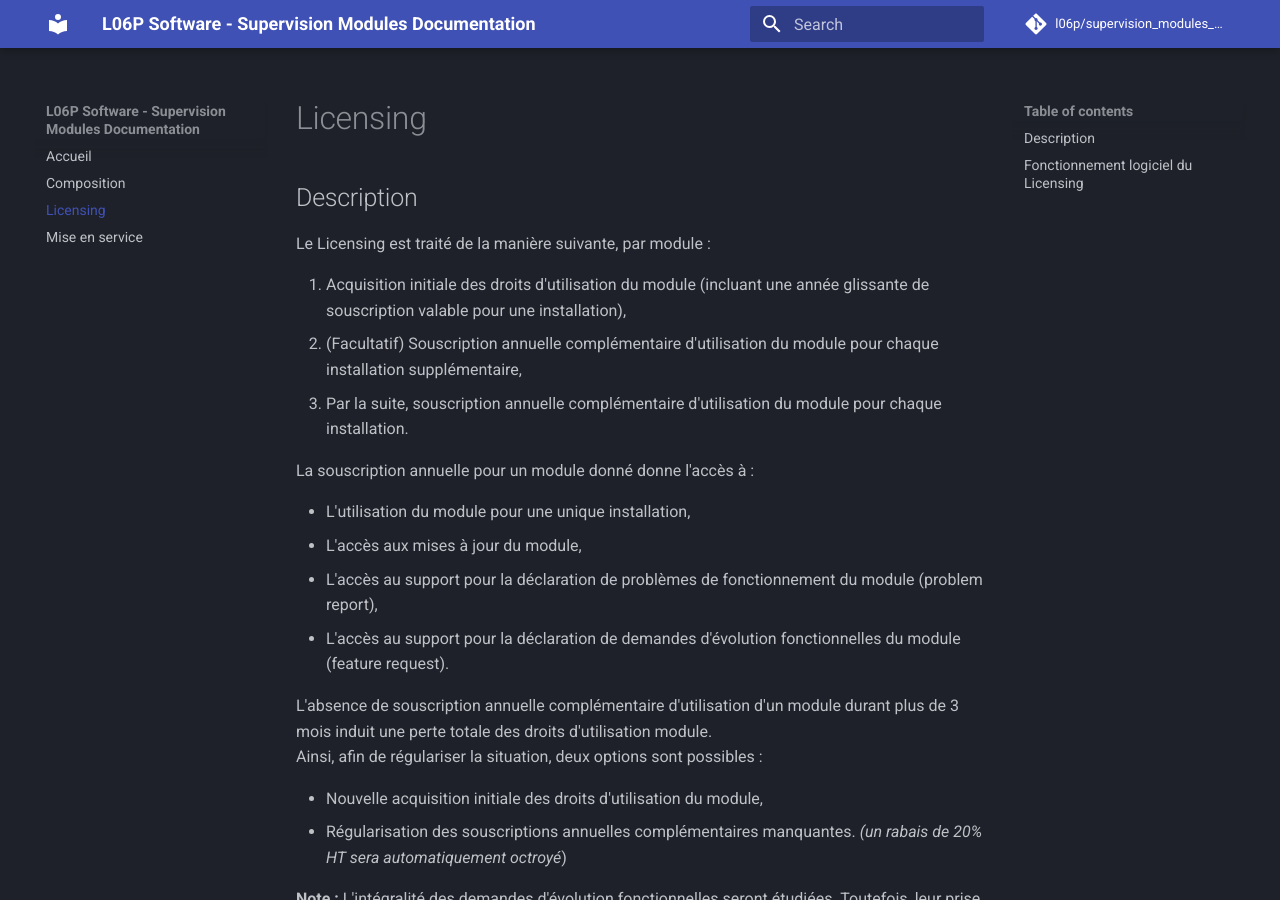
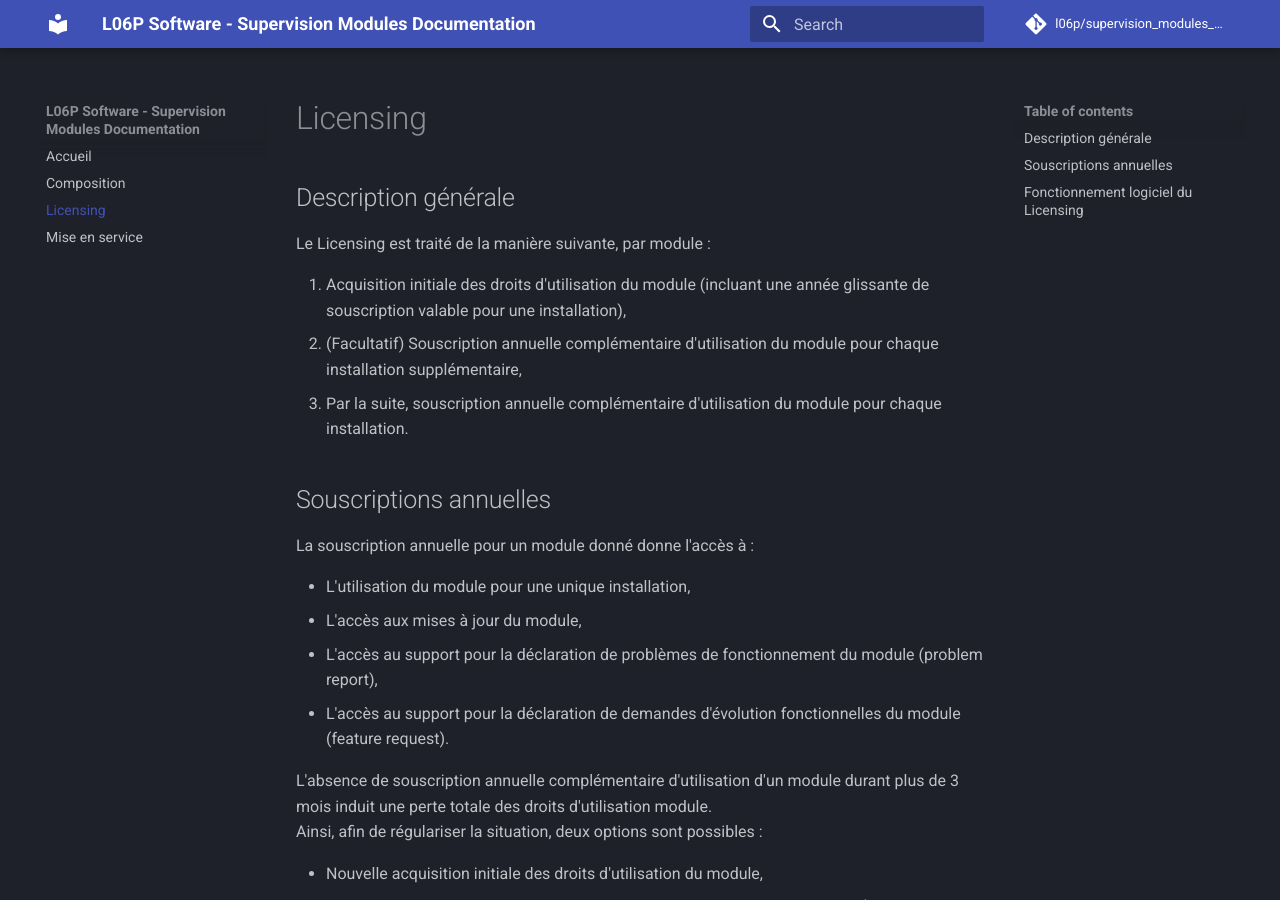
Before and after one commit to l06p/supervision_modules_documentation, an MkDocs documentation site: the page built from docs/licensing.md, in a window 1280 px wide and 900 px high. Built offline with MkDocs 1.6.1 and Material for MkDocs 9.7.7, drawn with Linux system fonts in a browser that asks for light colours; comment, search, counter and statistics services are not loaded.

```diff
--- a/docs/licensing.md
+++ b/docs/licensing.md
@@ -1,12 +1,14 @@
 # Licensing
 
-## Description
+## Description générale
 
 Le Licensing est traité de la manière suivante, par module :
 
   1. Acquisition initiale des droits d'utilisation du module (incluant une année glissante de souscription valable pour une installation),
   2. (Facultatif) Souscription annuelle complémentaire d'utilisation du module pour chaque installation supplémentaire,
   3. Par la suite, souscription annuelle complémentaire d'utilisation du module pour chaque installation.
+
+## Souscriptions annuelles
 
 La souscription annuelle pour un module donné donne l'accès à :
 
```
Also changed, not shown: other parts of docs/licensing.md (+1 -1 lines).
